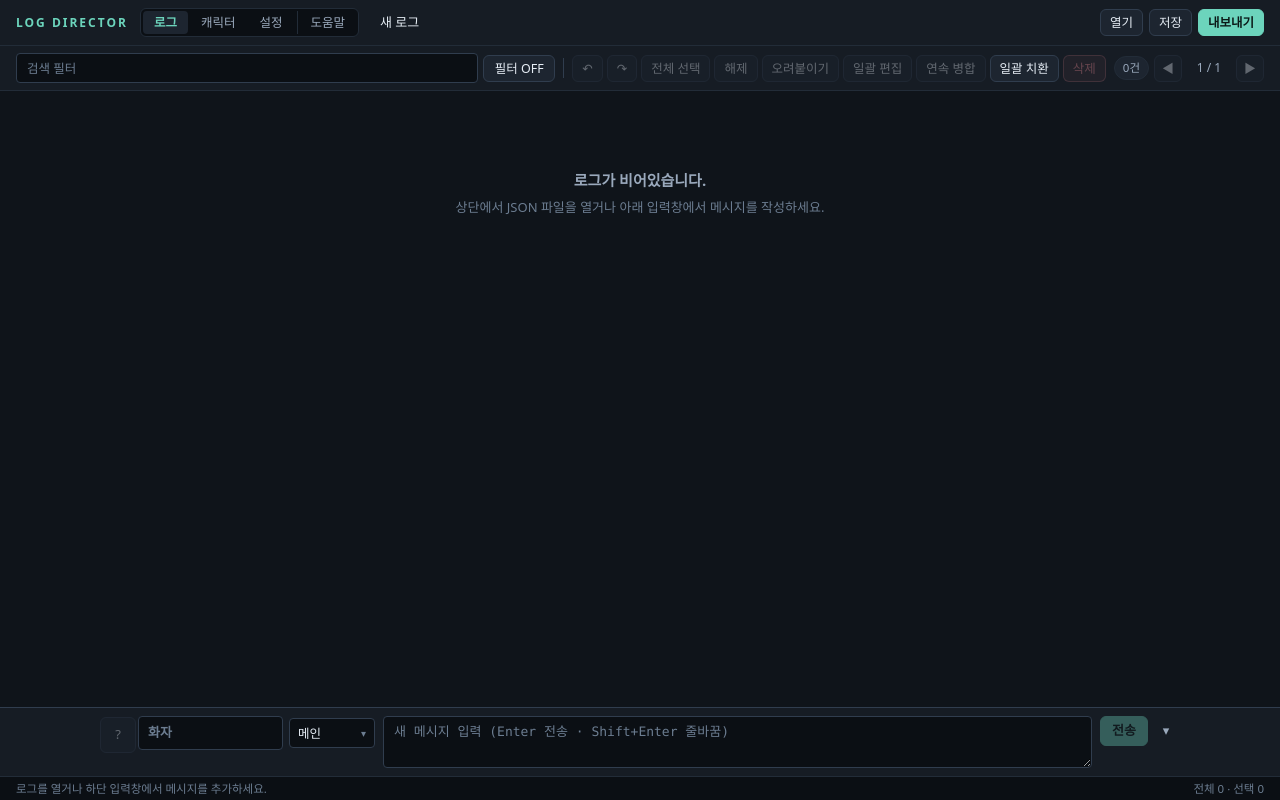
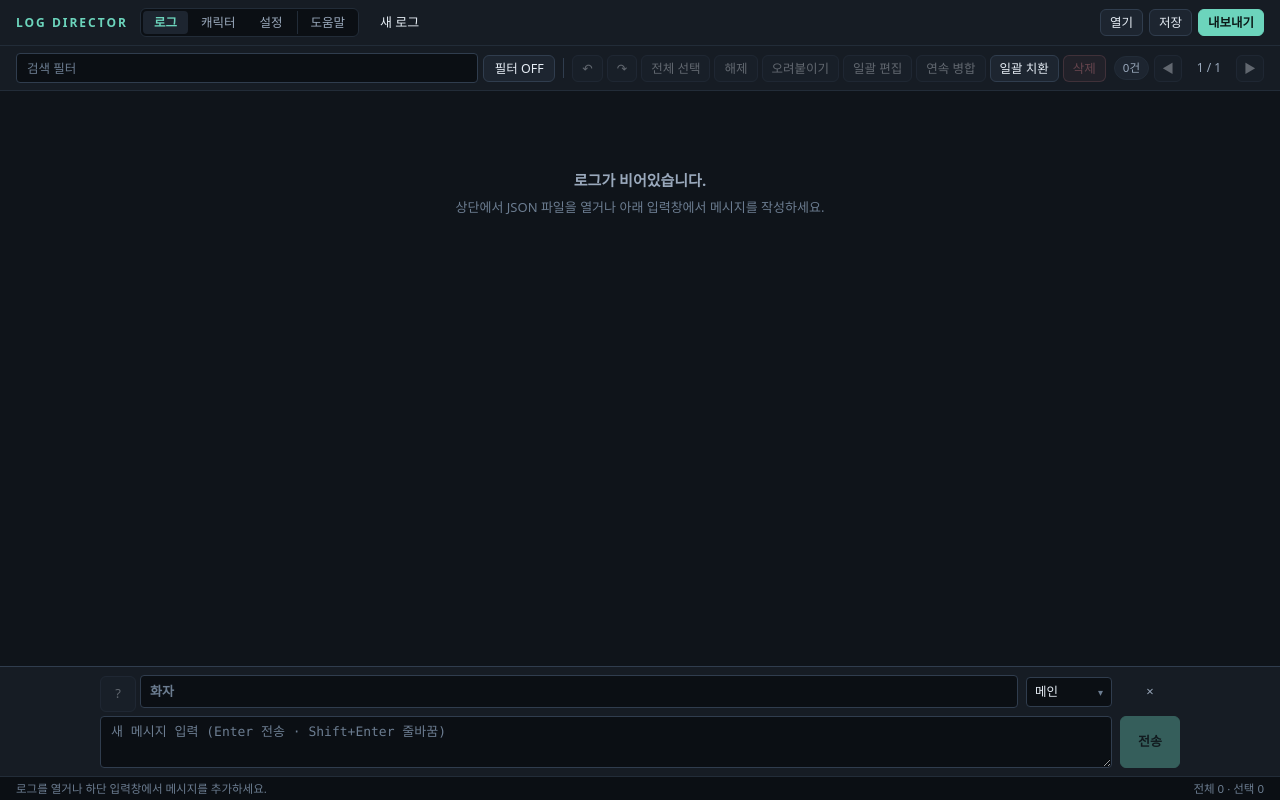
Before and after one commit to shin197/log-director, a React (Vite) app: page / in a window 1280 px wide. Built offline with nearby package versions, Linux system fonts and the light colour scheme.

Commit message:
feat: 채팅창 스타일 변경

```diff
--- a/src/Composer.tsx
+++ b/src/Composer.tsx
@@ -118,6 +118,7 @@ export function Composer({
   return (
     <div className="composer">
       <div className="composer-inner">
+        <div className="composer-top">
           <div className="composer-speaker-group">
             <div className="composer-avatar">
               <FacePicker
@@ -198,7 +199,17 @@ export function Composer({
               compact
             />
           </div>
-
+          <button
+            type="button"
+            className="ghost icon-btn composer-collapse-btn"
+            title="입력창 접기"
+            aria-label="입력창 접기"
+            onClick={() => setCollapsed(true)}
+          >
+            ×
+          </button>
+        </div>
+        <div className="composer-bottom">
           <textarea
             ref={textareaRef}
             aria-label="전송 내용"
@@ -224,24 +235,13 @@ export function Composer({
               }
             }}
           />
-
-        <div className="composer-actions">
           <button
             type="button"
-            className="primary"
+            className="primary composer-send-btn"
             onClick={submit}
             disabled={disabled || !text.trim()}
           >
             전송
-          </button>
-          <button
-            type="button"
-            className="ghost icon-btn"
-            title="입력창 접기"
-            aria-label="입력창 접기"
-            onClick={() => setCollapsed(true)}
-          >
-            ▾
           </button>
         </div>
       </div>
--- a/src/style.css
+++ b/src/style.css
@@ -812,7 +812,7 @@ code {
   background: rgba(77, 184, 154, 0.04);
 }
 
-.log-message.is-cut > :not(.paste-indicator) {
+.log-message.is-cut> :not(.paste-indicator) {
   opacity: 0.42;
 }
 
@@ -1058,7 +1058,7 @@ code {
   color: var(--text-secondary);
 }
 
-.bulk-replace-summary > span {
+.bulk-replace-summary>span {
   margin-right: auto;
 }
 
@@ -1439,8 +1439,43 @@ code {
   max-width: 1080px;
   margin: 0 auto;
   display: flex;
-  align-items: flex-start;
+  flex-direction: column;
+  align-items: stretch;
   gap: 8px;
+}
+
+.composer-top {
+  width: 100%;
+  display: flex;
+  flex-direction: row;
+  align-items: center;
+  gap: 8px;
+}
+
+.composer-bottom {
+  width: 100%;
+  display: flex;
+  align-items: stretch;
+  gap: 8px;
+}
+
+.composer-collapse-btn {
+  width: 60px;
+  height: 32px;
+  display: inline-flex;
+  align-items: center;
+  justify-content: center;
+  flex-shrink: 0;
+}
+
+.composer-send-btn {
+  width: 60px;
+  height: auto;
+  padding: 0;
+  display: inline-flex;
+  align-items: center;
+  justify-content: center;
+  flex-shrink: 0;
 }
 
 .composer-expand-btn {
@@ -1454,10 +1489,11 @@ code {
 }
 
 .composer-speaker-group {
-  display: flex;
-  align-items: center;
-  gap: 6px;
-  flex-shrink: 0;
+  flex: 1;
+  min-width: 0;
+  display: flex;
+  align-items: center;
+  gap: 8px;
 }
 
 .composer-avatar {
@@ -1476,6 +1512,7 @@ code {
 }
 
 .composer-speaker {
+  flex: 1;
   width: 145px;
   position: relative;
 }
@@ -1750,7 +1787,7 @@ code {
   gap: 8px;
 }
 
-.field-inline > input {
+.field-inline>input {
   flex: 1;
   min-width: 0;
 }
@@ -1991,7 +2028,7 @@ code {
   flex-wrap: wrap;
 }
 
-.settings-row > .stack-field {
+.settings-row>.stack-field {
   flex: 1 1 200px;
 }
 
@@ -2039,7 +2076,7 @@ code {
   flex-wrap: wrap;
 }
 
-.original-box-head > div:first-child {
+.original-box-head>div:first-child {
   display: flex;
   flex-direction: column;
   gap: 2px;
@@ -2379,7 +2416,7 @@ dialog::backdrop {
   animation: toast-fade 6.5s linear forwards;
 }
 
-.error-toast > div {
+.error-toast>div {
   flex: 1;
   min-width: 0;
 }
@@ -2405,6 +2442,7 @@ dialog::backdrop {
 }
 
 @keyframes toast-fade {
+
   0%,
   25% {
     opacity: 1;
```
Lines whose indentation alone changed are shown as unchanged.
